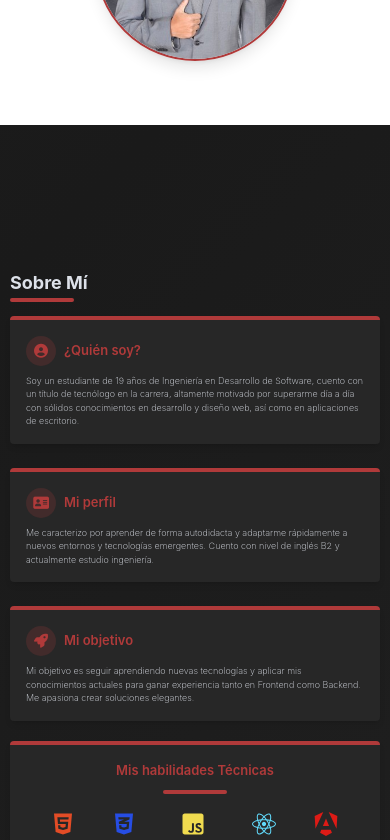
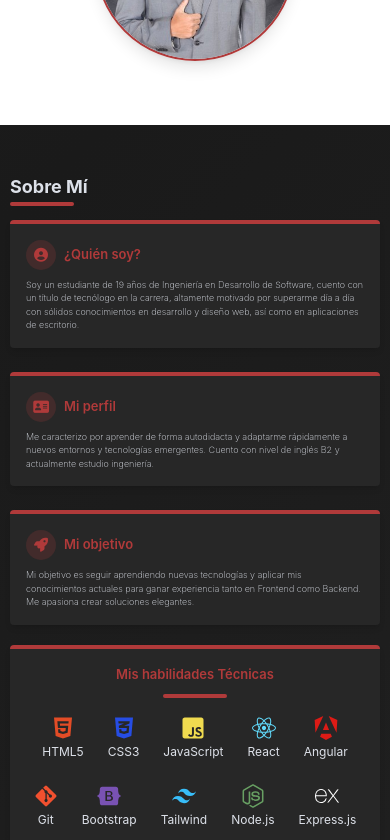
Before and after one commit to chinnnoo06/Portafolio-Personal, a React (Create React App) app in the folder frontend/: page / in a window 390 px wide. Shown: the part 660-1500 px from the top of the page. Built offline with nearby package versions, Linux system fonts and the light colour scheme.

Commit message:
ACTUALIZACION

```diff
--- a/frontend/src/components/Contacto.jsx
+++ b/frontend/src/components/Contacto.jsx
@@ -73,7 +73,7 @@ export const Contacto = () => {
   return (
     <div
       ref={sectionRef}
-      className={`contenedor-contacto flex flex-col pt-20 pb-24 gap-5 mx-auto max-w-[1000px] ${
+      className={`contenedor-contacto flex flex-col pt-12 pb-12 sm:pt-20 sm:pb-24 gap-5 mx-auto max-w-[1000px] ${
         isVisible ? 'animate-fadeUp' : 'opacity-0'
       }`}
     >
--- a/frontend/src/components/Proyectos.jsx
+++ b/frontend/src/components/Proyectos.jsx
@@ -88,7 +88,7 @@ export const Proyectos = () => {
   return (
     <div
       ref={sectionRef}
-      className={`contenedor-proyectos flex flex-col pt-20 pb-24 gap-5 mx-auto max-w-[1000px] ${
+      className={`contenedor-proyectos flex flex-col pt-12 pb-12 sm:pt-20 sm:pb-24 gap-5 mx-auto max-w-[1000px] ${
         isVisible ? 'animate-fadeUp' : 'opacity-0'
       }`}
     >
--- a/frontend/src/components/Servicios.jsx
+++ b/frontend/src/components/Servicios.jsx
@@ -72,7 +72,7 @@ export const Servicios = () => {
 
   return (
     <div  ref={sectionRef}
-          className={`contenedor-servicios flex flex-col pt-20 pb-24 gap-5 mx-auto max-w-[1000px] ${
+          className={`contenedor-servicios flex flex-col pt-12 pb-12 sm:pt-20 sm:pb-24 gap-5 mx-auto max-w-[1000px] ${
           isVisible ? 'animate-fadeUp' : 'opacity-0'
            }`}
     >
--- a/frontend/src/components/SobreMi.jsx
+++ b/frontend/src/components/SobreMi.jsx
@@ -15,10 +15,9 @@ export const SobreMi = () => {
 
   return (
     <div ref={sectionRef}
-        className={`contenedor-inicio flex flex-col pt-20 pb-24 gap-5 mx-auto max-w-[1000px] ${
+        className={`contenedor-sobremi flex flex-col pt-12 pb-12 sm:pt-20 sm:pb-24 gap-5 mx-auto max-w-[1000px] ${
           isVisible ? 'animate-fadeUp' : 'opacity-0'
         }`}>
-
       {/* Título */}
       <h1 className='titulo-seccion font-bold text-[18px] sm:text-[22px] md:text-[25px] lg:text-[30px] relative inline-block text-[#dde1e9]'>
         Sobre Mí
```
Also changed, not shown: 12 other files (tests, documents, lock files or other folders).
